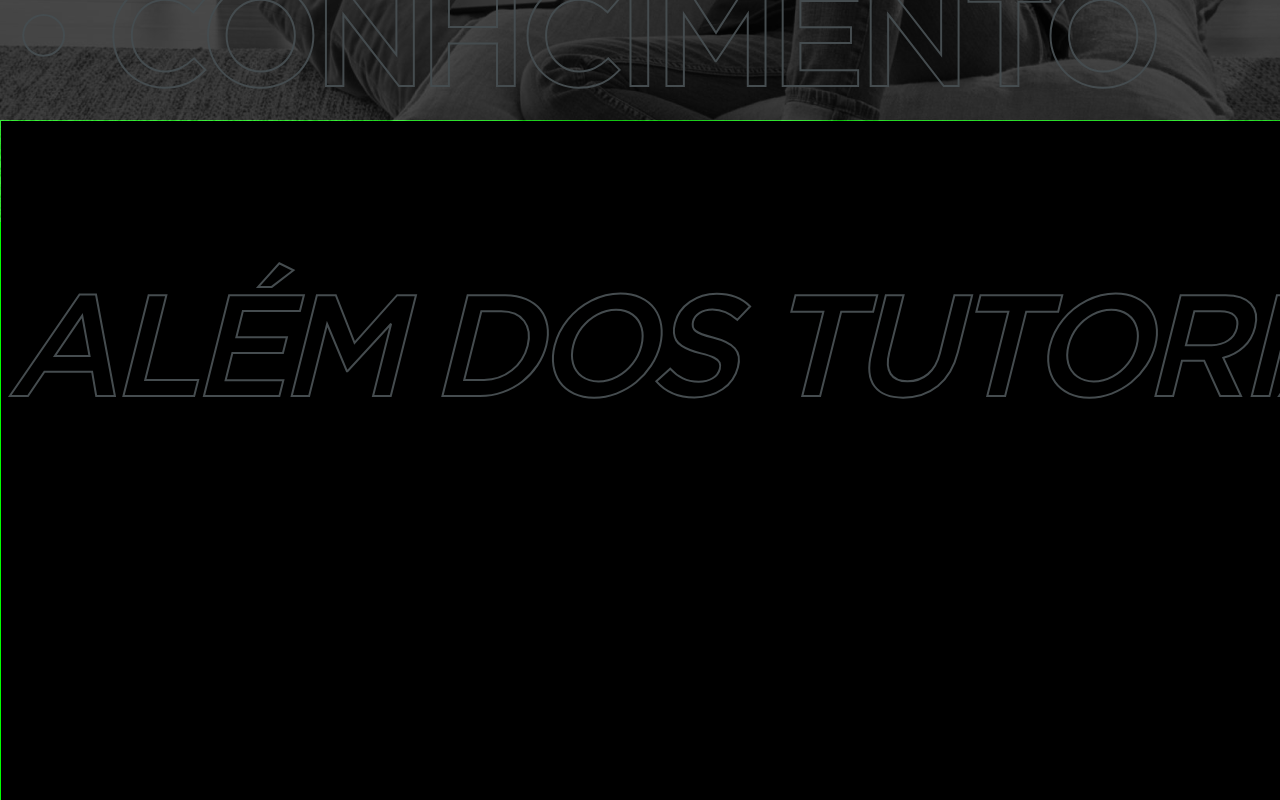
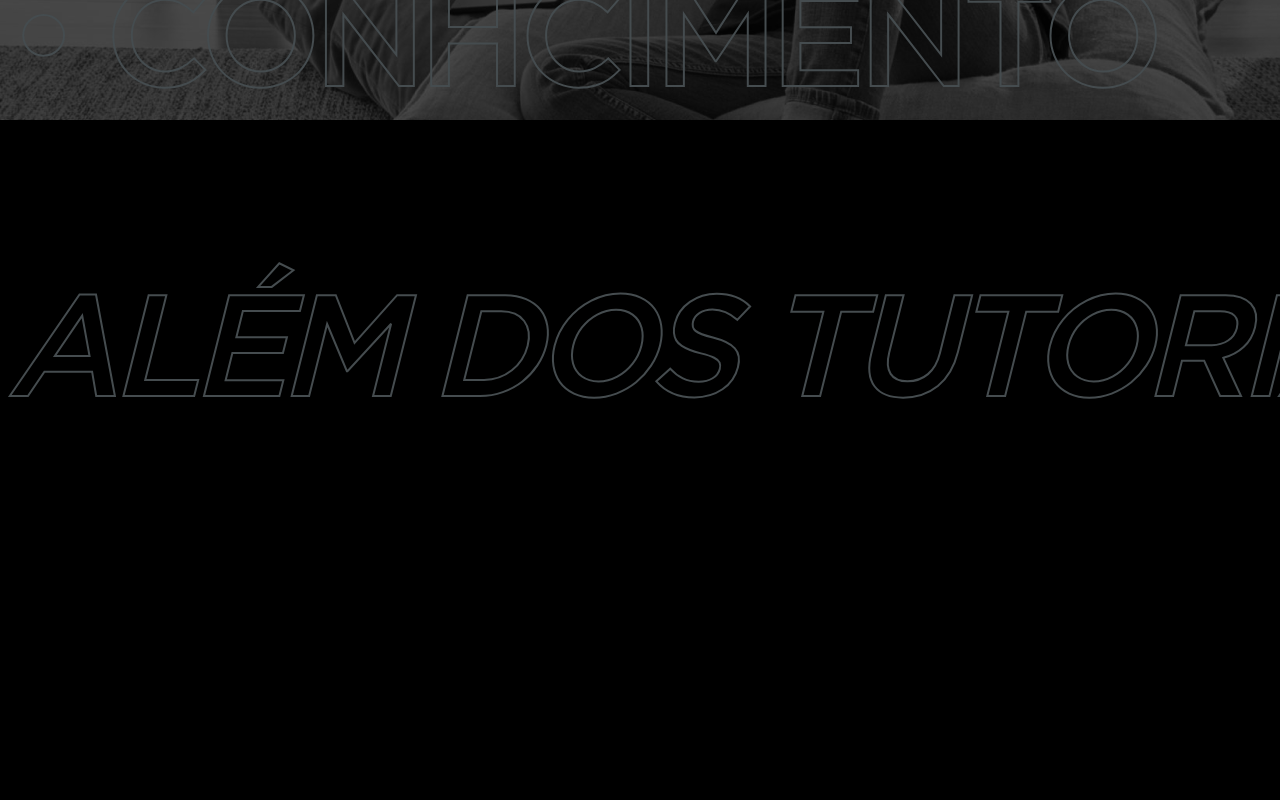
Before and after one commit to CaduValezzi/fiap_prova_front, a React (Create React App) app: page / in a window 1280 px wide. Shown: the part 1680-2480 px from the top of the page. Built offline with nearby package versions, Linux system fonts and the light colour scheme.

Commit message:
remove border on water container

```diff
--- a/src/assets/css/default.css
+++ b/src/assets/css/default.css
@@ -210,9 +210,6 @@ html body .intro .intro-container .intro-text-two .scroll-right__inner .line-2-t
 html body .water {
   margin: 200px 0;
 }
-html body .water .water-container {
-  border: 1px solid lime;
-}
 html body .water .water-container img {
   height: 100%;
 }
--- a/src/assets/scss/default.scss
+++ b/src/assets/scss/default.scss
@@ -292,11 +292,11 @@ html {
             margin: 200px 0;
 
             .water-container {
-                border: 1px solid lime;
-                img{
+
+                img {
                     height: 100%;
                 }
-                // background-image: url("../imgs/water/water_191.jpg");
+
 
             }
         }
```
Also changed, not shown: 1 other file (tests, documents, lock files or other folders).
